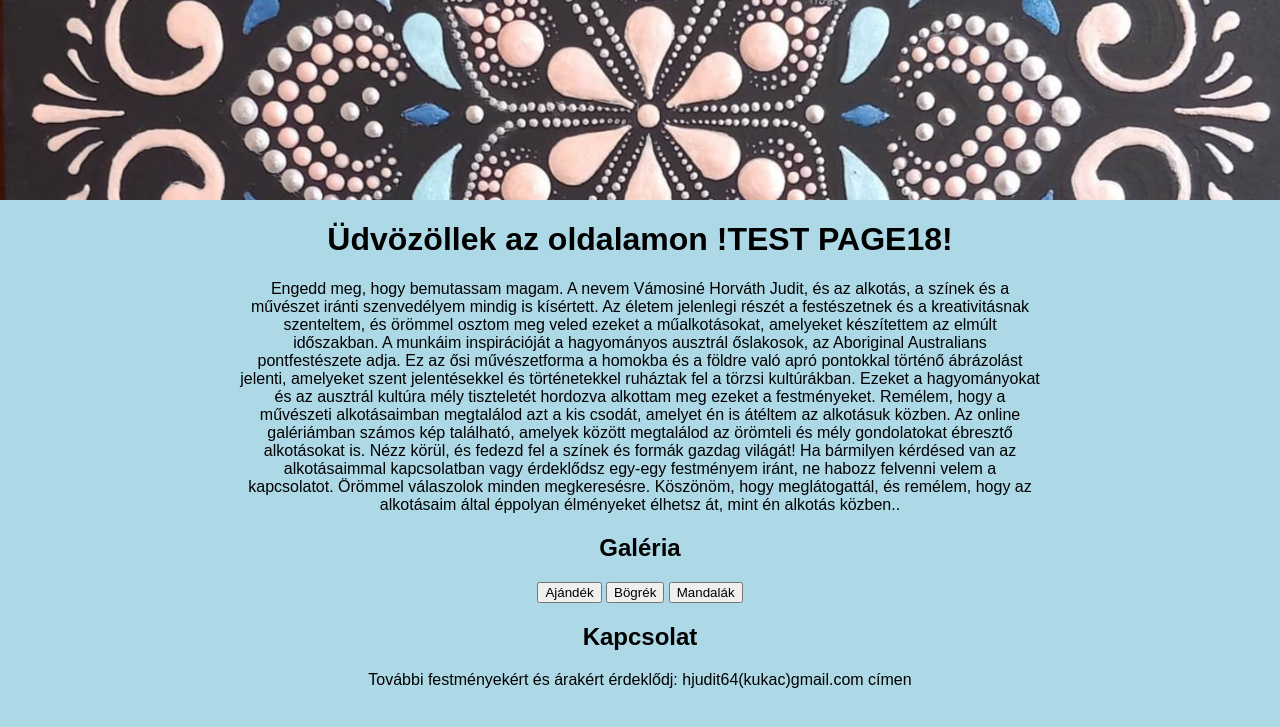
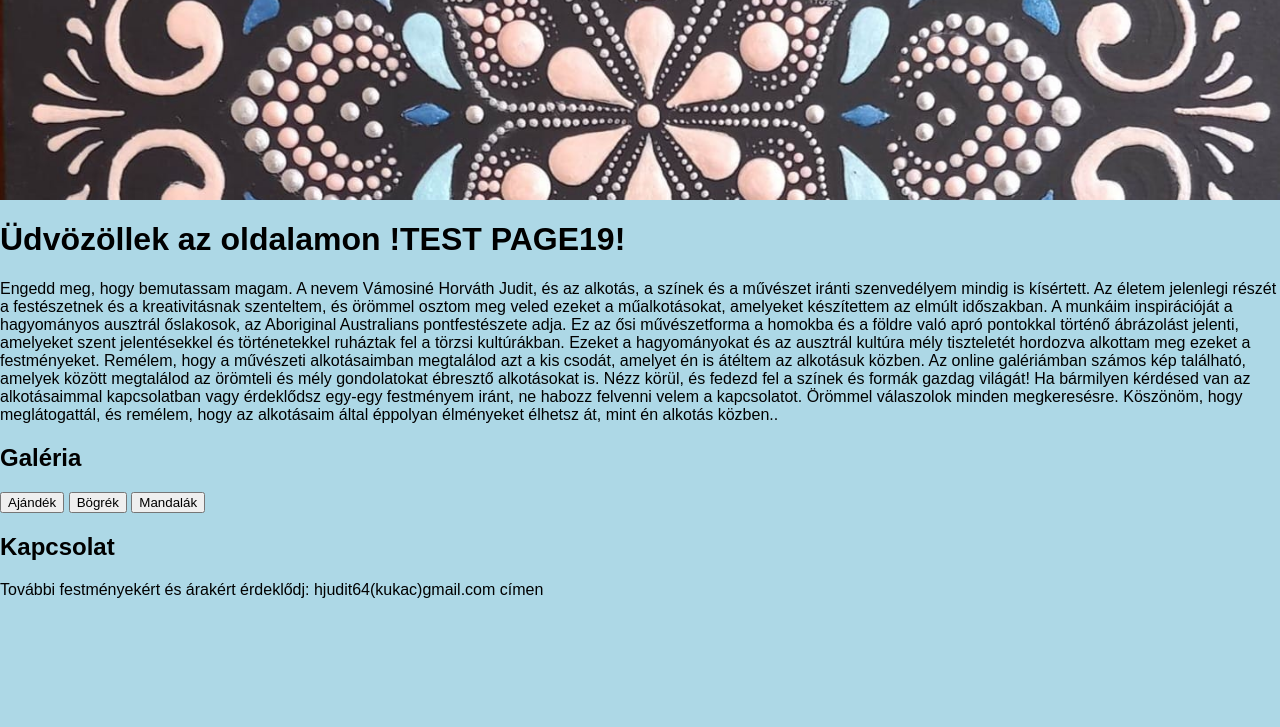
Before and after one commit to balazsvamosi1/balazsvamosi.github.io, a Jekyll site: the page built from index.md, in a window 1280 px wide. Shown: the top 727 px of the page. Built offline with Jekyll 4.4.1, drawn with Linux system fonts in a browser that asks for light colours; some web fonts are replaced; a script that is not in the unit is left out; comment, search, counter and statistics services are not loaded; some of the changed lines change nothing that is shown.

Commit message:
Update index.md

```diff
--- a/index.md
+++ b/index.md
@@ -5,7 +5,7 @@
 ---
 
 <div class="center-text">
-  <h1>Üdvözöllek az oldalamon !TEST PAGE18! </h1>
+  <h1>Üdvözöllek az oldalamon !TEST PAGE19! </h1>
 
   <p>
    Engedd meg, hogy bemutassam magam. A nevem Vámosiné Horváth Judit, és az alkotás, a színek és a művészet iránti szenvedélyem mindig is kísértett. Az életem jelenlegi részét a festészetnek és a kreativitásnak szenteltem, és örömmel osztom meg veled ezeket a műalkotásokat, amelyeket készítettem az elmúlt időszakban.
@@ -41,36 +41,11 @@
   </p>
   </div>
 
-  <script src="{{ "/assets/js/main.js" | relative_url }}"></script>
-  <script src="https://cdnjs.cloudflare.com/ajax/libs/simplelightbox/2.7.0/simple-lightbox.min.js"></script>
-  <link rel="stylesheet" href="https://cdnjs.cloudflare.com/ajax/libs/simplelightbox/2.7.0/simple-lightbox.min.css">
-
-  <style>
-    .center-text {
-      text-align: center;
-      margin: 0 auto;
-      max-width: 800px; /* Set a maximum width for better presentation */
-    }
-
-    .gallery-container {
-      position: fixed;
-      top: 0;
-      left: 0;
-      right: 0;
-      bottom: 0;
-      background-color: rgba(0, 0, 0, 0.8);
-      display: flex;
-      justify-content: center;
-      align-items: center;
-      z-index: 9999;
-    }
-
-    /* Scale the images in the pop-up to 70% of the screen size */
-    #hidden-gallery img {
-      max-width: 70%;
-      max-height: 70vh;
-    }
-  </style>
+<script src="https://cdnjs.cloudflare.com/ajax/libs/photoswipe/4.1.3/photoswipe.min.js"></script>
+<script src="https://cdnjs.cloudflare.com/ajax/libs/photoswipe/4.1.3/photoswipe-ui-default.min.js"></script>
+<link rel="stylesheet" href="https://cdnjs.cloudflare.com/ajax/libs/photoswipe/4.1.3/photoswipe.min.css">
+<link rel="stylesheet" href="https://cdnjs.cloudflare.com/ajax/libs/photoswipe/4.1.3/default-skin/default-skin.min.css">
+<link rel="stylesheet" href="https://cdnjs.cloudflare.com/ajax/libs/simplelightbox/2.7.0/simple-lightbox.min.css">
 
 <script>
   function showGallery(folder) {
```
